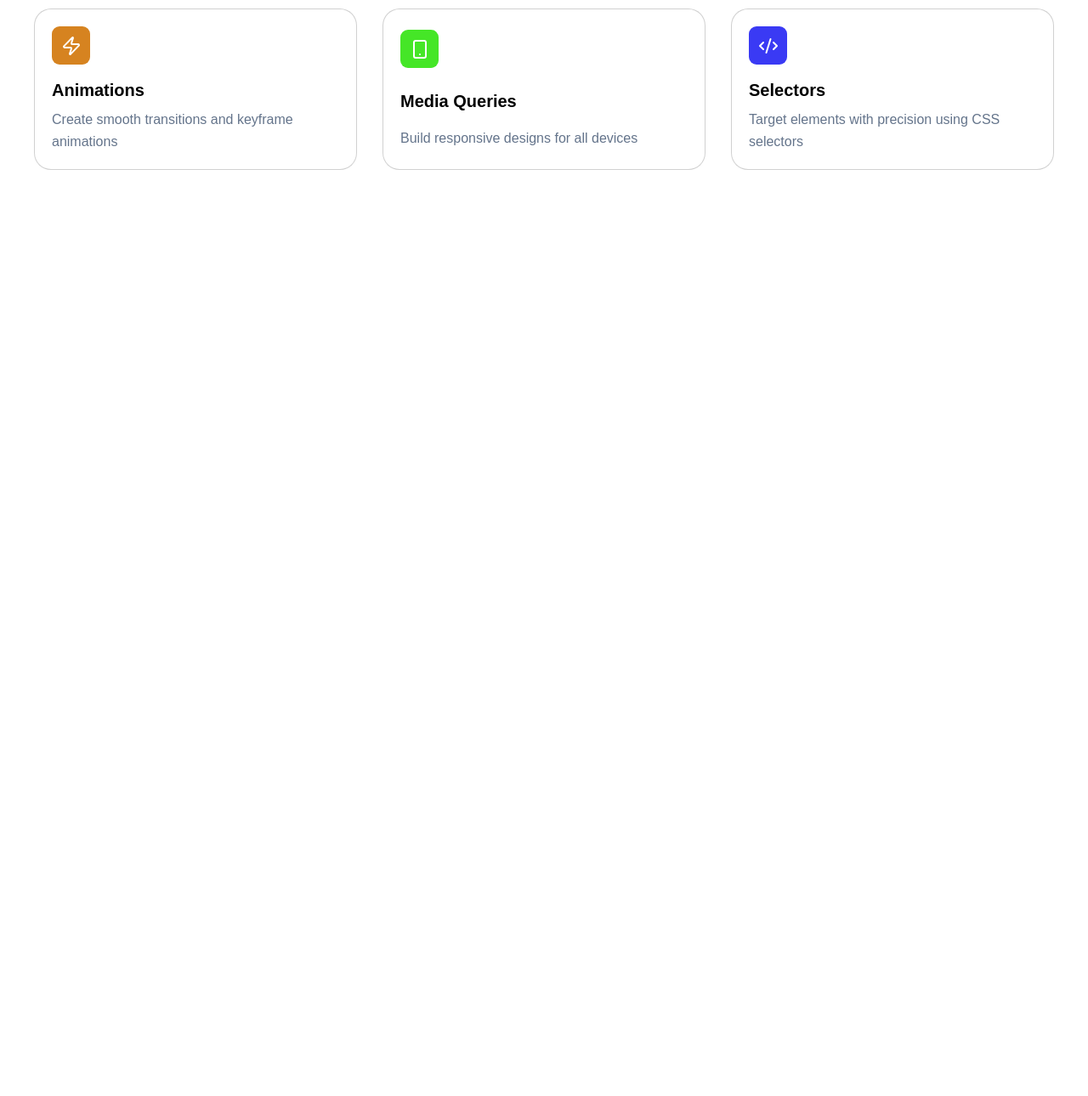
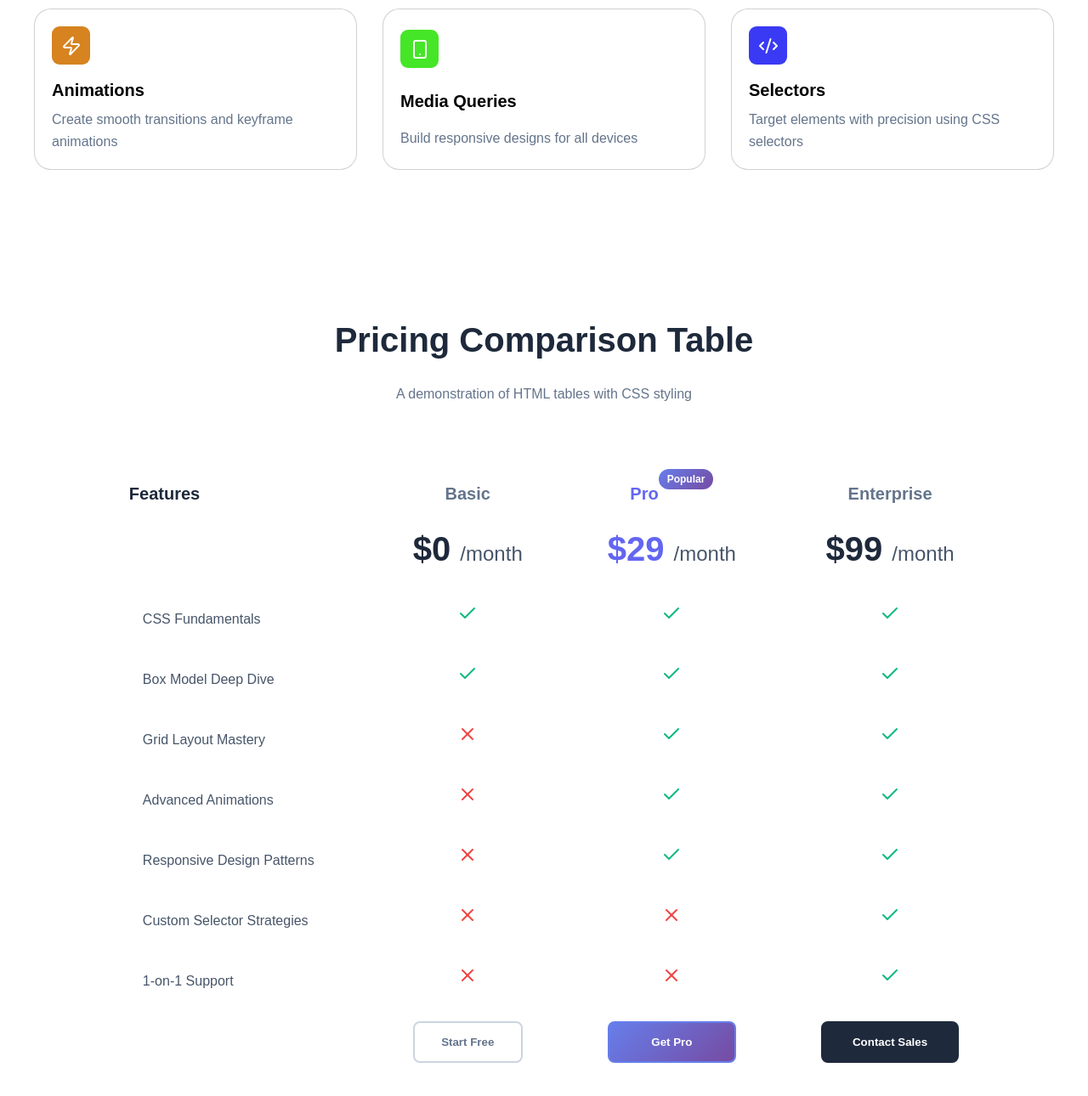
Before and after one commit to Gor-Chilingaryan/landing-page-with-animation, a plain HTML site: page index.html in a window 1280 px wide. Shown: the part 1290-2580 px from the top of the page at 85% size. Before the commit the page ends 1590 px from the top, so only its background shows below. Drawn offline with Linux system fonts and the light colour scheme.

Commit message:
Add course pricing section to index.html with a styled comparison table; introduce new CSS for pricing layout and buttons

```diff
--- /dev/null
+++ b/css/components-styles/course-price.css
@@ -0,0 +1,141 @@
+.course-prices_section {
+	padding: 80px 20px;
+}
+.course-prices_title__container {
+	display: flex;
+	flex-direction: column;
+	align-items: center;
+	margin: 0 0 64px;
+}
+
+.course-prices_title {
+	color: #1e293b;
+	font-size: 40px;
+	font-weight: 800;
+	margin: 0 0 16px;
+}
+
+.course-prices_description {
+	color: #64748b;
+	font-size: 16px;
+	margin: 20px 0;
+	max-width: 1025px;
+	max-height: 851px;
+}
+
+.course-prices_table__container {
+	margin: 0 auto;
+	display: flex;
+	justify-content: center;
+}
+
+.course-prices_table {
+	text-align: left;
+	border-collapse: separate;
+	border-spacing: 100px 15px;
+}
+
+.course-prices_table__header {
+	text-align: center;
+	color: #64748b;
+	padding: 25px 15px;
+	font-weight: 700;
+	font-size: 20px;
+}
+
+.course-prices_table__header_features {
+	color: #1e293b;
+	text-align: left;
+}
+.course-prices_table__header_pro {
+	color: #6366f1;
+}
+
+.course-prices_table__header_pro::after {
+	content: 'Popular';
+	position: relative;
+	top: -20px;
+	right: 0;
+	padding: 5px 10px;
+	font-size: 12px;
+	font-weight: 600;
+	color: white;
+	background: linear-gradient(135deg, #667eea 0%, #764ba2 100%);
+	border-radius: 15px;
+}
+
+.course-prices_table__body_pricing {
+	font-size: 2.5rem;
+	font-weight: 800;
+	color: #1e293b;
+}
+
+.course-prices_table__body_pricing_pro {
+	color: #6366f1;
+}
+.course-prices_table__body_pricing span {
+	font-size: 1.5rem;
+	font-weight: 500;
+	color: #475569;
+}
+
+tr td:first-child {
+	padding: 20px 16px;
+	font-weight: 500;
+	color: #475569;
+}
+
+tr td:not(:first-child) {
+	text-align: center;
+}
+.course-prices_table_btn__free {
+	background: white;
+	color: #64748b;
+	padding: 15px 30px;
+	border-radius: 8px;
+	font-weight: 600;
+	transition: all 0.3s ease;
+	border: 2px solid #cbd5e1;
+	cursor: pointer;
+	width: 100%;
+	max-width: 200px;
+}
+.course-prices_table_btn__free:hover {
+	transform: translateY(-3px);
+}
+
+.course-prices_table_btn__pro {
+	background: linear-gradient(135deg, #667eea 0%, #764ba2 100%);
+	color: white;
+	padding: 15px 35px;
+	border-radius: 8px;
+	font-weight: 600;
+	transition: all 0.3s ease;
+	border: 2px solid #667eea;
+	cursor: pointer;
+	width: 100%;
+	max-width: 200px;
+}
+.course-prices_table_btn__pro:hover {
+	box-shadow: 0px 10px 13px 0px rgb(35 52 170 / 40%),
+		0px 2px 10px 0px rgb(38 60 214 / 40%);
+	transform: translateY(-3px);
+}
+
+.course-prices_table_btn__sales {
+	background: #1e293b;
+	color: white;
+	padding: 15px 35px;
+	border-radius: 8px;
+	font-weight: 600;
+	transition: all 0.3s ease;
+	border: 2px solid #1e293b;
+	cursor: pointer;
+	width: 100%;
+	max-width: 200px;
+}
+
+.course-prices_table_btn__sales:hover {
+	box-shadow: inset 0px 1px 20px 8px rgb(144 152 209);
+	transform: translateY(-3px);
+}
--- a/css/main-css/style.css
+++ b/css/main-css/style.css
@@ -2,3 +2,4 @@
 @import url('../components-styles/header.css');
 @import url('../components-styles/course-rating.css');
 @import url('../components-styles/concept.css');
+@import url('../components-styles/course-price.css')
--- a/index.html
+++ b/index.html
@@ -145,7 +145,7 @@
 								alt="panel icon"
 							/>
 						</div>
-							<div class="concept-item-circle"></div>
+						<div class="concept-item-circle"></div>
 						<h3 class="concept-item-title">CSS Grid</h3>
 						<p class="concept-item-description">
 							Master two-dimensional grid layouts
@@ -159,7 +159,7 @@
 								alt="panel icon"
 							/>
 						</div>
-							<div class="concept-item-circle"></div>
+						<div class="concept-item-circle"></div>
 						<h3 class="concept-item-title">Box Model</h3>
 						<p class="concept-item-description">
 							Understand margin, padding, border, and content
@@ -173,7 +173,7 @@
 								alt="panel icon"
 							/>
 						</div>
-							<div class="concept-item-circle"></div>
+						<div class="concept-item-circle"></div>
 						<h3 class="concept-item-title">Animations</h3>
 						<p class="concept-item-description">
 							Create smooth transitions and keyframe animations
@@ -187,7 +187,7 @@
 								alt="panel icon"
 							/>
 						</div>
-							<div class="concept-item-circle"></div>
+						<div class="concept-item-circle"></div>
 						<h3 class="concept-item-title">Media Queries</h3>
 						<p class="concept-item-description">
 							Build responsive designs for all devices
@@ -201,7 +201,7 @@
 								alt="panel icon"
 							/>
 						</div>
-							<div class="concept-item-circle"></div>
+						<div class="concept-item-circle"></div>
 						<h3 class="concept-item-title">Selectors</h3>
 						<p class="concept-item-description">
 							Target elements with precision using CSS selectors
@@ -210,6 +210,218 @@
 					<!-- ------------- -->
 				</div>
 			</section>
+			<!-- Course prices -->
+			<section class="course-prices_section">
+				<div class="course-prices_title__container">
+					<h2 class="course-prices_title">Pricing Comparison Table</h2>
+					<p class="course-prices_description">
+						A demonstration of HTML tables with CSS styling
+					</p>
+				</div>
+				<!-- Table  -->
+				<div class="course-prices_table__container">
+					<table class="course-prices_table">
+						<!-- Table Header  -->
+						<thead>
+							<tr class="course-prices_table__header">
+								<th class="course-prices_table__header_features">Features</th>
+								<th>Basic</th>
+								<th class="course-prices_table__header_pro">Pro</th>
+								<th>Enterprise</th>
+							</tr>
+						</thead>
+						<!-- Table body -->
+						<tbody>
+							<tr class="course-prices_table__body_pricing">
+								<td>&nbsp;</td>
+								<td>
+									$0
+									<span>/month</span>
+								</td>
+								<td class="course-prices_table__body_pricing_pro">
+									$29
+									<span>/month</span>
+								</td>
+								<td>
+									$99
+									<span>/month</span>
+								</td>
+							</tr>
+							<!-- ------------- -->
+							<tr>
+								<td>CSS Fundamentals</td>
+								<td>
+									<img
+										src="./images/icons/course-praicing/course-praicing_checked.svg"
+										alt="checked icon"
+									/>
+								</td>
+								<td>
+									<img
+										src="./images/icons/course-praicing/course-praicing_checked.svg"
+										alt="checked icon"
+									/>
+								</td>
+								<td>
+									<img
+										src="./images/icons/course-praicing/course-praicing_checked.svg"
+										alt="checked icon"
+									/>
+								</td>
+							</tr>
+							<!-- ------------- -->
+							<tr>
+								<td>Box Model Deep Dive</td>
+								<td>
+									<img
+										src="./images/icons/course-praicing/course-praicing_checked.svg"
+										alt="checked icon"
+									/>
+								</td>
+								<td>
+									<img
+										src="./images/icons/course-praicing/course-praicing_checked.svg"
+										alt="checked icon"
+									/>
+								</td>
+								<td>
+									<img
+										src="./images/icons/course-praicing/course-praicing_checked.svg"
+										alt="checked icon"
+									/>
+								</td>
+							</tr>
+							<!-- ------------- -->
+							<tr>
+								<td>Grid Layout Mastery</td>
+								<td>
+									<img
+										src="./images/icons/course-praicing/course-pricing_X.svg"
+										alt="X icon"
+									/>
+								</td>
+								<td>
+									<img
+										src="./images/icons/course-praicing/course-praicing_checked.svg"
+										alt="checked icon"
+									/>
+								</td>
+								<td>
+									<img
+										src="./images/icons/course-praicing/course-praicing_checked.svg"
+										alt="checked icon"
+									/>
+								</td>
+							</tr>
+							<!-- ------------- -->
+							<tr>
+								<td>Advanced Animations</td>
+								<td>
+									<img
+										src="./images/icons/course-praicing/course-pricing_X.svg"
+										alt="X icon"
+									/>
+								</td>
+								<td>
+									<img
+										src="./images/icons/course-praicing/course-praicing_checked.svg"
+										alt="checked icon"
+									/>
+								</td>
+								<td>
+									<img
+										src="./images/icons/course-praicing/course-praicing_checked.svg"
+										alt="checked icon"
+									/>
+								</td>
+							</tr>
+							<!-- ------------- -->
+							<tr>
+								<td>Responsive Design Patterns</td>
+								<td>
+									<img
+										src="./images/icons/course-praicing/course-pricing_X.svg"
+										alt="X icon"
+									/>
+								</td>
+								<td>
+									<img
+										src="./images/icons/course-praicing/course-praicing_checked.svg"
+										alt="checked icon"
+									/>
+								</td>
+								<td>
+									<img
+										src="./images/icons/course-praicing/course-praicing_checked.svg"
+										alt="checked icon"
+									/>
+								</td>
+							</tr>
+							<!-- ------------- -->
+							<tr>
+								<td>Custom Selector Strategies</td>
+								<td>
+									<img
+										src="./images/icons/course-praicing/course-pricing_X.svg"
+										alt="X icon"
+									/>
+								</td>
+								<td>
+									<img
+										src="./images/icons/course-praicing/course-pricing_X.svg"
+										alt="X icon"
+									/>
+								</td>
+								<td>
+									<img
+										src="./images/icons/course-praicing/course-praicing_checked.svg"
+										alt="checked icon"
+									/>
+								</td>
+							</tr>
+							<!-- ------------- -->
+							<tr>
+								<td>1-on-1 Support</td>
+								<td>
+									<img
+										src="./images/icons/course-praicing/course-pricing_X.svg"
+										alt="X icon"
+									/>
+								</td>
+								<td>
+									<img
+										src="./images/icons/course-praicing/course-pricing_X.svg"
+										alt="X icon"
+									/>
+								</td>
+								<td>
+									<img
+										src="./images/icons/course-praicing/course-praicing_checked.svg"
+										alt="checked icon"
+									/>
+								</td>
+							</tr>
+						</tbody>
+						<!-- Table Footer  -->
+						<tfoot>
+							<tr>
+								<td>&nbsp;</td>
+								<td>
+									<button class="course-prices_table_btn__free">
+										Start Free
+									</button>
+								</td>
+								<td><button class="course-prices_table_btn__pro">Get Pro</button></td>
+								<td>
+									<button class="course-prices_table_btn__sales">
+										Contact Sales
+									</button>
+								</td>
+							</tr>
+						</tfoot>
+					</table>
+				</div>
+			</section>
 		</main>
 	</body>
 </html>
```
Also changed, not shown: images/icons/course-praicing/course-praicing_checked.svg (added), images/icons/course-praicing/course-pricing_X.svg (added).
